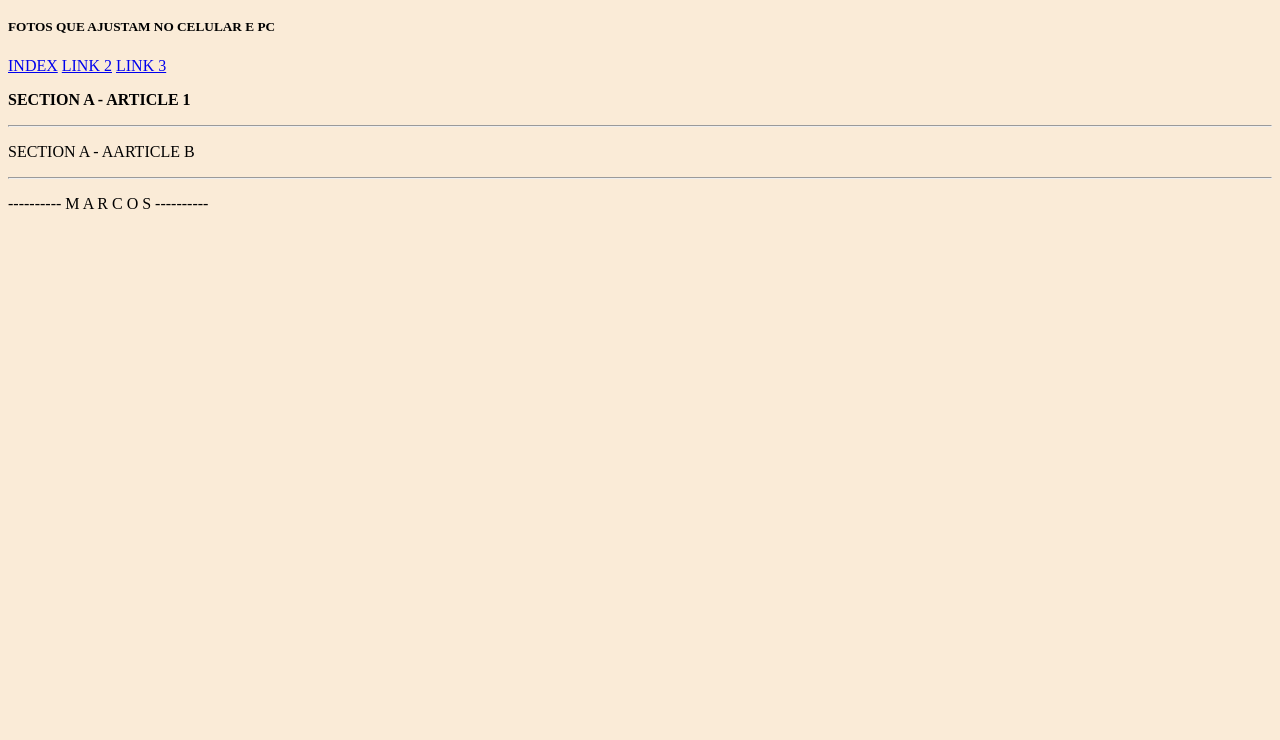
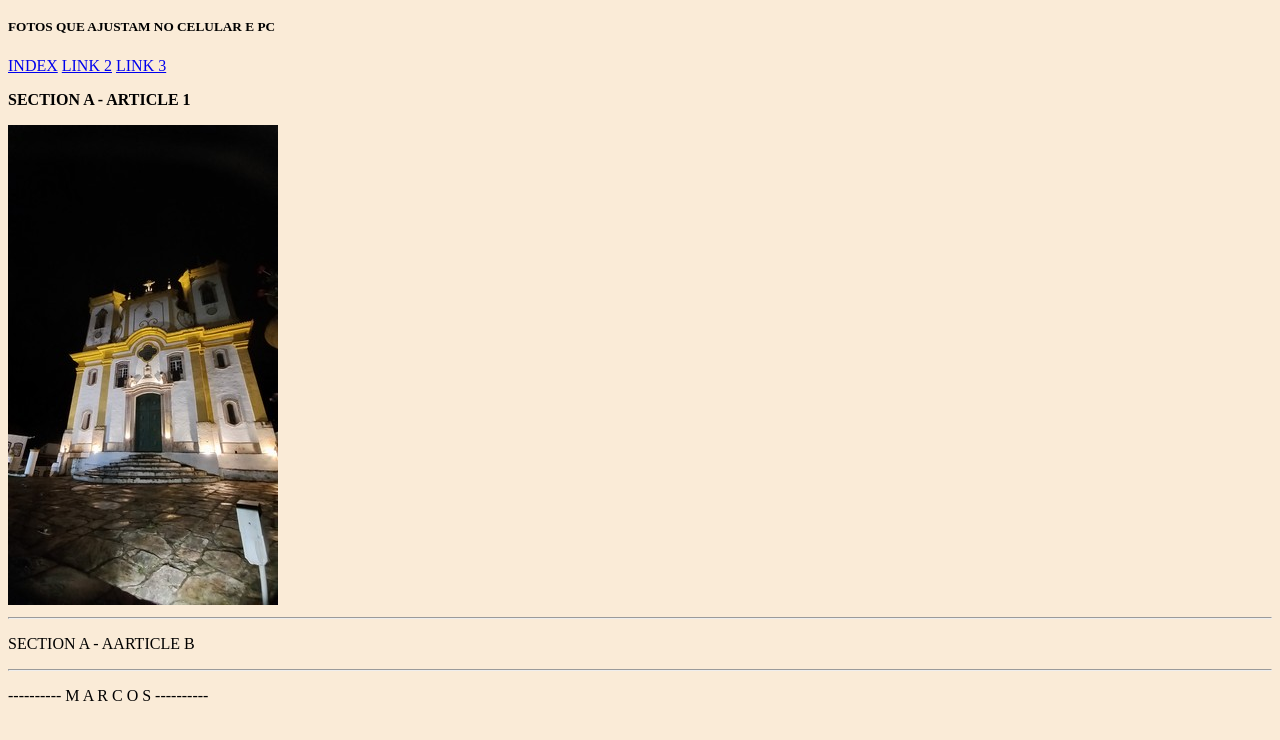
Before and after one commit to marcosfotografia/Repositorio8, a plain HTML site: page FotosA/fotosa.html in a window 1280 px wide. Shown: the part 50-790 px from the top of the page. Drawn offline with Linux system fonts and the light colour scheme.

Commit message:
Push1032

```diff
--- a/FotosA/fotosa.html
+++ b/FotosA/fotosa.html
@@ -23,6 +23,7 @@
         <section>
             <article>
                 <P style="font-weight: bold;">SECTION A - ARTICLE 1</P>
+                <img src="../fotos/Igreja Retrato.jpg" alt="Igreja" >
             </article><hr>
             <article>
                 <p>SECTION A - AARTICLE B</p>
```
Also changed, not shown: fotos/Arvore retrato b.jpg (added), fotos/Igreja Retrato.jpg (added), 1 other file.
